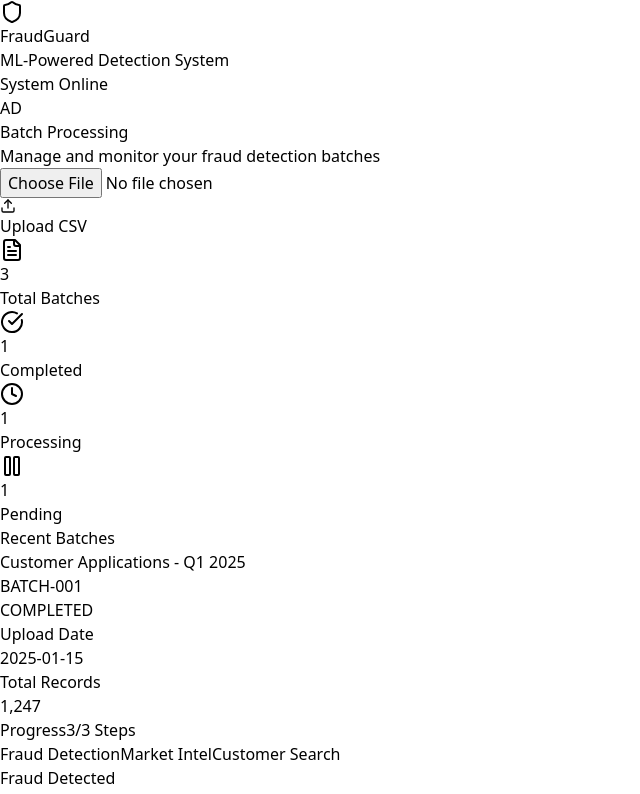
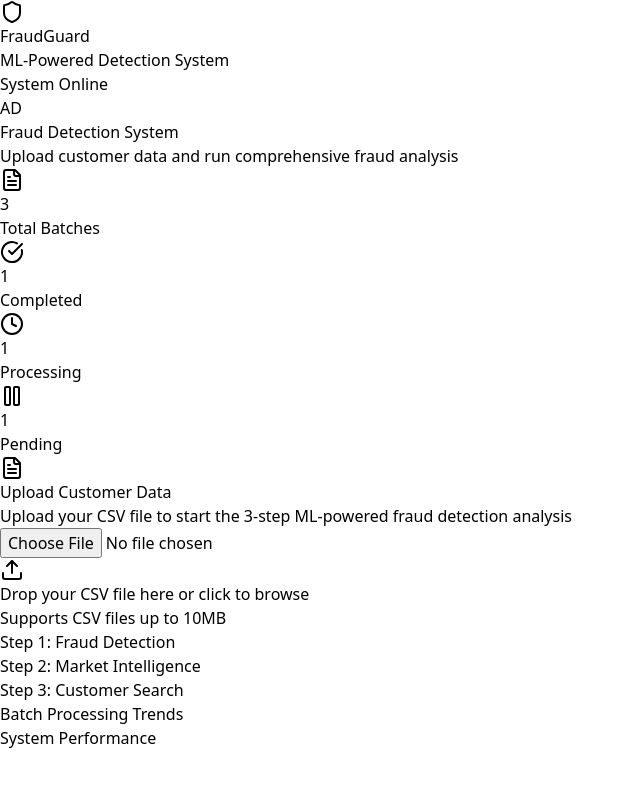
Before and after one commit to vimalprakash404/ai-loan, a React (Vite) app: page / in a window 1280 px wide. Shown: the top 794 px of the page, without its empty margins (0-640 px from the left). Built offline with nearby package versions, Linux system fonts and the light colour scheme.

Commit message:
Replace batch cards with file upload interface

```diff
--- a/src/pages/BatchList.jsx
+++ b/src/pages/BatchList.jsx
@@ -1,9 +1,8 @@
 import React, { useState } from 'react';
 import { useNavigate } from 'react-router-dom';
 import { useAppContext } from '../context/AppContext';
-import FileUpload from '../components/ui/FileUpload';
 import BatchStats from '../components/ui/BatchStats';
-import BatchCard from '../components/ui/BatchCard';
+import { Upload, FileText } from 'lucide-react';
 import { FraudTrendChart, ModelPerformanceChart } from '../components/Charts';
 
 const BatchList = () => {
@@ -42,21 +41,89 @@ const BatchList = () => {
 
   return (
     <div className="space-y-6 lg:space-y-8">
-      <FileUpload
-        uploadedFile={uploadedFile}
-        onFileUpload={handleFileUpload}
-        onCreateBatch={createNewBatch}
-      />
+      {/* Page Header */}
+      <div>
+        <h2 className="text-2xl font-bold text-gray-900">Fraud Detection System</h2>
+        <p className="text-gray-600 mt-1">Upload customer data and run comprehensive fraud analysis</p>
+      </div>
 
       <BatchStats batches={batches} />
 
-      {/* Batch List */}
-      <div className="space-y-4">
-        <h3 className="text-lg font-bold text-gray-900">Recent Batches</h3>
-        <div className="grid grid-cols-1 lg:grid-cols-2 xl:grid-cols-3 gap-4">
-          {batches.map((batch) => (
-            <BatchCard key={batch.id} batch={batch} />
-          ))}
+      {/* Enhanced File Upload Section */}
+      <div className="bg-white rounded-xl shadow-sm border border-gray-100 p-8 lg:p-12">
+        <div className="text-center max-w-2xl mx-auto">
+          <div className="mb-6">
+            <div className="w-16 h-16 bg-blue-100 rounded-full flex items-center justify-center mx-auto mb-4">
+              <FileText className="w-8 h-8 text-blue-600" />
+            </div>
+            <h3 className="text-2xl font-bold text-gray-900 mb-2">Upload Customer Data</h3>
+            <p className="text-gray-600">
+              Upload your CSV file to start the 3-step ML-powered fraud detection analysis
+            </p>
+          </div>
+
+          <div className="border-2 border-dashed border-gray-300 rounded-xl p-8 hover:border-blue-400 transition-colors">
+            <input
+              type="file"
+              accept=".csv"
+              onChange={handleFileUpload}
+              className="hidden"
+              id="main-file-upload"
+            />
+            <label
+              htmlFor="main-file-upload"
+              className="cursor-pointer block"
+            >
+              <div className="flex flex-col items-center gap-4">
+                <div className="w-12 h-12 bg-gray-100 rounded-full flex items-center justify-center">
+                  <Upload className="w-6 h-6 text-gray-600" />
+                </div>
+                <div>
+                  <p className="text-lg font-semibold text-gray-900">
+                    Drop your CSV file here or click to browse
+                  </p>
+                  <p className="text-sm text-gray-500 mt-1">
+                    Supports CSV files up to 10MB
+                  </p>
+                </div>
+              </div>
+            </label>
+          </div>
+
+          {uploadedFile && (
+            <div className="mt-6 p-4 bg-blue-50 border border-blue-200 rounded-lg">
+              <div className="flex items-center justify-between">
+                <div className="flex items-center gap-3">
+                  <FileText className="w-5 h-5 text-blue-600" />
+                  <div className="text-left">
+                    <p className="font-medium text-blue-900">{uploadedFile.name}</p>
+                    <p className="text-sm text-blue-700">{(uploadedFile.size / 1024).toFixed(1)} KB</p>
+                  </div>
+                </div>
+                <button
+                  onClick={createNewBatch}
+                  className="px-6 py-2 bg-blue-600 text-white rounded-lg hover:bg-blue-700 transition-colors font-medium"
+                >
+                  Start Analysis
+                </button>
+              </div>
+            </div>
+          )}
+
+          <div className="mt-8 grid grid-cols-1 md:grid-cols-3 gap-4 text-sm">
+            <div className="flex items-center gap-2 text-gray-600">
+              <div className="w-2 h-2 bg-blue-500 rounded-full"></div>
+              Step 1: Fraud Detection
+            </div>
+            <div className="flex items-center gap-2 text-gray-600">
+              <div className="w-2 h-2 bg-orange-500 rounded-full"></div>
+              Step 2: Market Intelligence
+            </div>
+            <div className="flex items-center gap-2 text-gray-600">
+              <div className="w-2 h-2 bg-purple-500 rounded-full"></div>
+              Step 3: Customer Search
+            </div>
+          </div>
         </div>
       </div>
 
```
